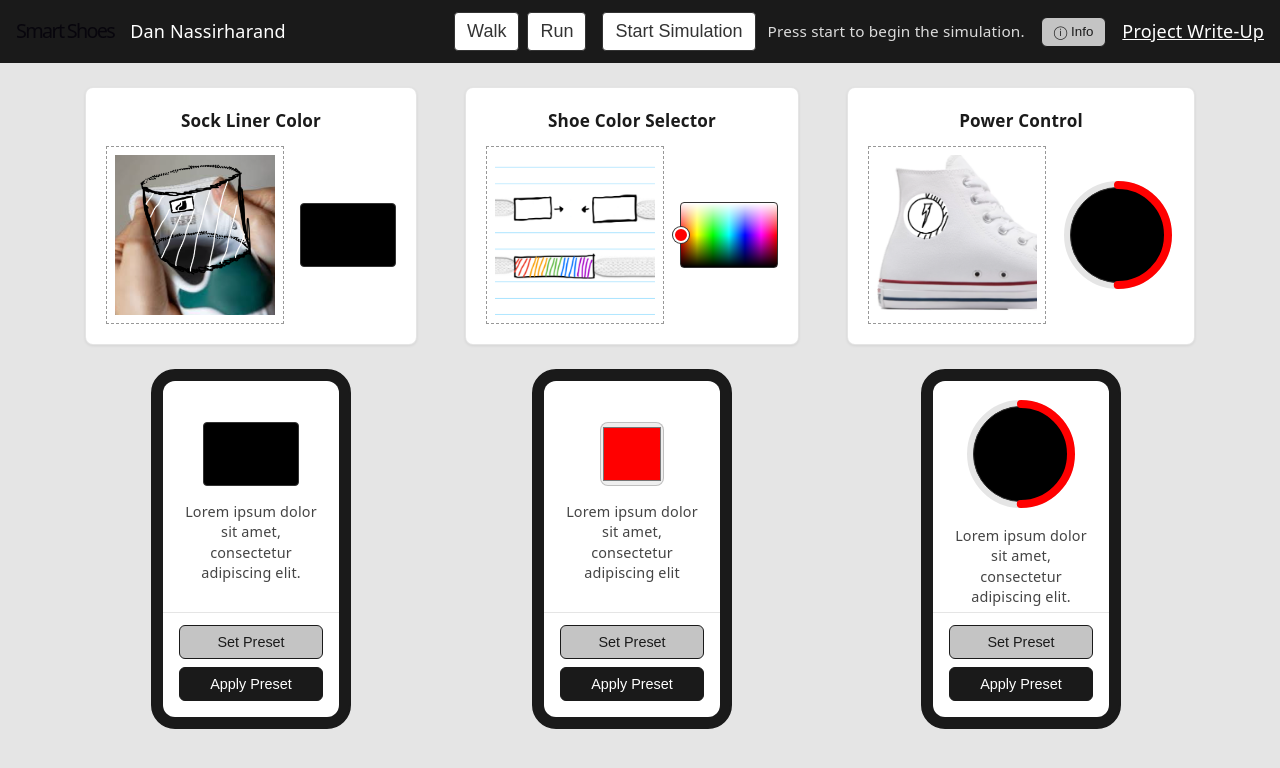
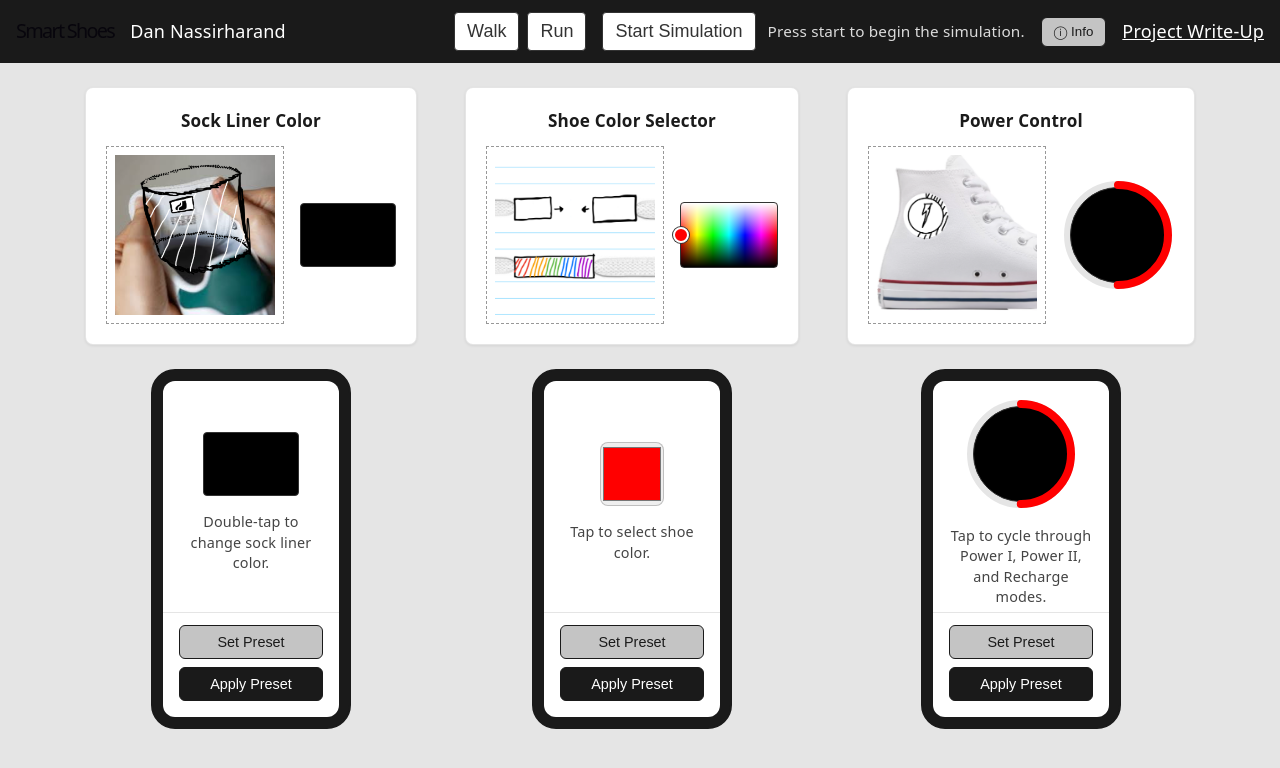
Before and after one commit to Dan-Nassirharand/user-interface-cs-5167, a Svelte app in the folder project-1/: page / in a window 1280 px wide. Shown: the top 768 px of the page. Built offline with nearby package versions, Linux system fonts and the light colour scheme; some icons are missing.

Commit message:
adding todos and filling in text

```diff
--- a/project-1/src/App.svelte
+++ b/project-1/src/App.svelte
@@ -134,9 +134,7 @@
               <SockLinerSwitch bind:isOn={sockLinerOn} />
             {/snippet}
             {#snippet text()}
-              <p class="screen-text">
-                Lorem ipsum dolor sit amet, consectetur adipiscing elit.
-              </p>
+              <p class="screen-text">Double-tap to change sock liner color.</p>
             {/snippet}
           </MobileDevice>
         </div>
@@ -178,9 +176,7 @@
               />
             {/snippet}
             {#snippet text()}
-              <p class="screen-text">
-                Lorem ipsum dolor sit amet, consectetur adipiscing elit
-              </p>
+              <p class="screen-text">Tap to select shoe color.</p>
             {/snippet}
           </MobileDevice>
         </div>
@@ -228,7 +224,7 @@
             {/snippet}
             {#snippet text()}
               <p class="screen-text">
-                Lorem ipsum dolor sit amet, consectetur adipiscing elit.
+                Tap to cycle through Power I, Power II, and Recharge modes.
               </p>
             {/snippet}
           </MobileDevice>
```
Also changed, not shown: 1 other file (tests, documents, lock files or other folders).
